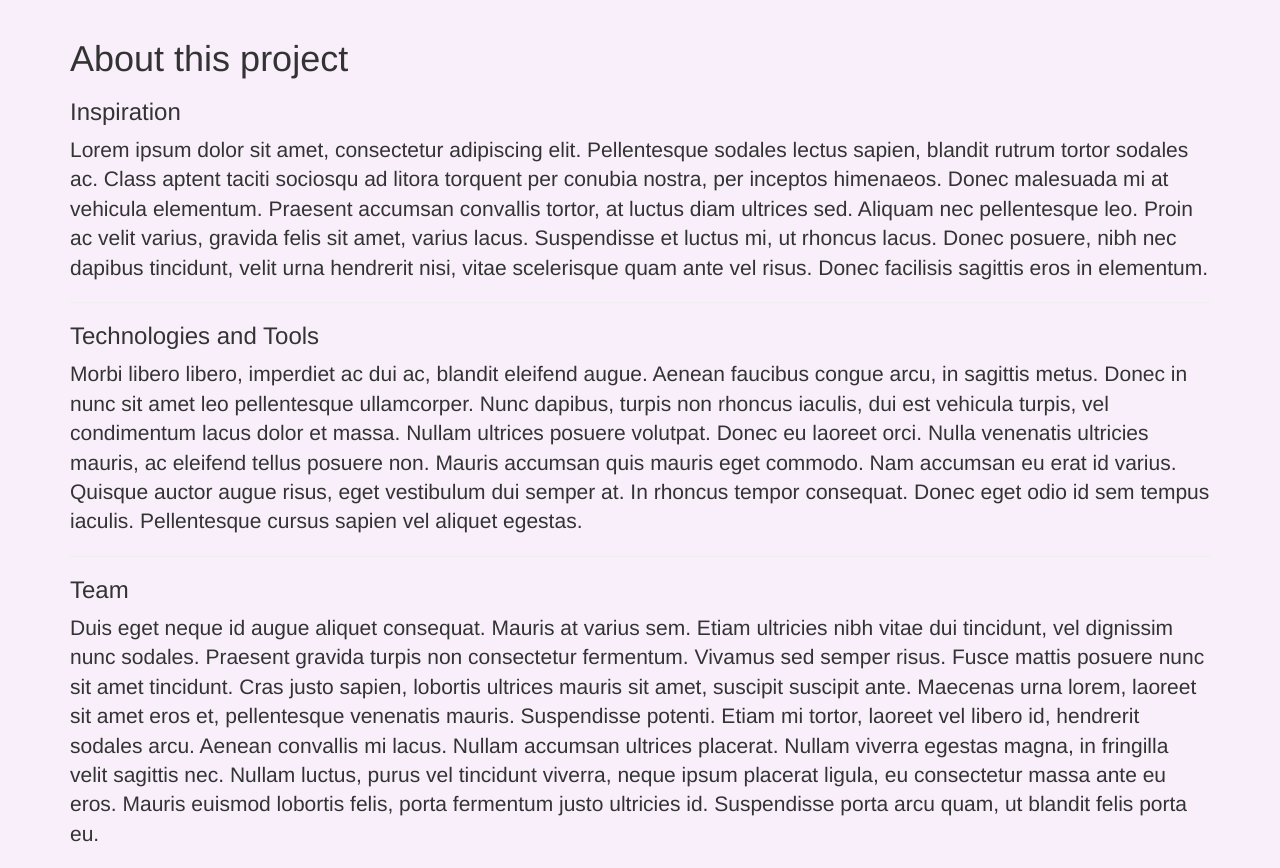
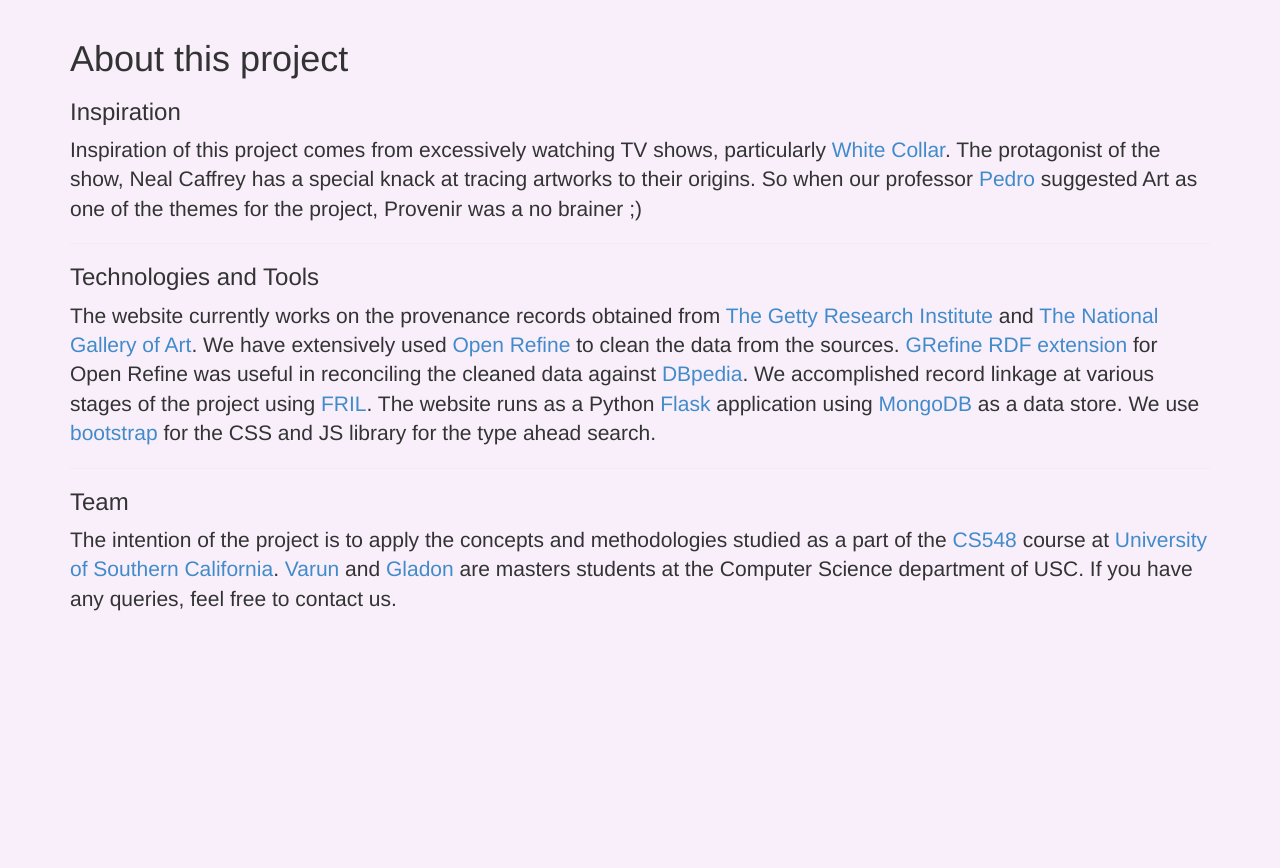
Before and after one commit to warunsl/Provenir, a Flask app: page /about in a window 1280 px wide. Shown: the part 51-919 px from the top of the page. After the commit the page ends 662 px from the top, so only its background shows below. Run offline with Flask 2, Linux system fonts and the light colour scheme; some libraries are stand-ins or nearby versions.

Commit message:
About page

```diff
--- a/app/templates/about.html
+++ b/app/templates/about.html
@@ -42,17 +42,19 @@
 
             <h3>Inspiration</h3>
             <p class="lead">
-                Lorem ipsum dolor sit amet, consectetur adipiscing elit. Pellentesque sodales lectus sapien, blandit rutrum tortor sodales ac. Class aptent taciti sociosqu ad litora torquent per conubia nostra, per inceptos himenaeos. Donec malesuada mi at vehicula elementum. Praesent accumsan convallis tortor, at luctus diam ultrices sed. Aliquam nec pellentesque leo. Proin ac velit varius, gravida felis sit amet, varius lacus. Suspendisse et luctus mi, ut rhoncus lacus. Donec posuere, nibh nec dapibus tincidunt, velit urna hendrerit nisi, vitae scelerisque quam ante vel risus. Donec facilisis sagittis eros in elementum.
+                Inspiration of this project comes from excessively watching TV shows, particularly <a href="http://www.usanetwork.com/whitecollar">White Collar</a>. The protagonist of the show, Neal Caffrey has a special knack at tracing artworks to their origins. So when our professor <a href="http://www.isi.edu/~szekely/">Pedro</a> suggested Art as one of the themes for the project, Provenir was a no brainer ;)
             </p>
             <hr>
             <h3>Technologies and Tools</h3>
             <p class="lead">
-                Morbi libero libero, imperdiet ac dui ac, blandit eleifend augue. Aenean faucibus congue arcu, in sagittis metus. Donec in nunc sit amet leo pellentesque ullamcorper. Nunc dapibus, turpis non rhoncus iaculis, dui est vehicula turpis, vel condimentum lacus dolor et massa. Nullam ultrices posuere volutpat. Donec eu laoreet orci. Nulla venenatis ultricies mauris, ac eleifend tellus posuere non. Mauris accumsan quis mauris eget commodo. Nam accumsan eu erat id varius. Quisque auctor augue risus, eget vestibulum dui semper at. In rhoncus tempor consequat. Donec eget odio id sem tempus iaculis. Pellentesque cursus sapien vel aliquet egestas.
+                The website currently works on the provenance records obtained from <a href="http://www.getty.edu/research/">The Getty Research Institute</a> and <a href="http://www.nga.gov/content/ngaweb.html">The National Gallery of Art</a>. We have extensively used <a href="https://github.com/OpenRefine/OpenRefine">Open Refine</a> to clean the data from the sources. <a href="http://refine.deri.ie/">GRefine RDF extension</a> for Open Refine was useful in reconciling the cleaned data against <a href="http://dbpedia.org/About">DBpedia</a>. We accomplished record linkage at various stages of the project using <a href="http://fril.sourceforge.net/">FRIL</a>.
+
+                The website runs as a Python <a href="flask.pocoo.org">Flask</a> application using <a href="http://www.mongodb.org/">MongoDB</a> as a data store. We use <a href="getbootstrap.com">bootstrap</a> for the CSS and JS library for the type ahead search.
             </p>
             <hr>
             <h3>Team</h3>
             <p class="lead">
-                Duis eget neque id augue aliquet consequat. Mauris at varius sem. Etiam ultricies nibh vitae dui tincidunt, vel dignissim nunc sodales. Praesent gravida turpis non consectetur fermentum. Vivamus sed semper risus. Fusce mattis posuere nunc sit amet tincidunt. Cras justo sapien, lobortis ultrices mauris sit amet, suscipit suscipit ante. Maecenas urna lorem, laoreet sit amet eros et, pellentesque venenatis mauris. Suspendisse potenti. Etiam mi tortor, laoreet vel libero id, hendrerit sodales arcu. Aenean convallis mi lacus. Nullam accumsan ultrices placerat. Nullam viverra egestas magna, in fringilla velit sagittis nec. Nullam luctus, purus vel tincidunt viverra, neque ipsum placerat ligula, eu consectetur massa ante eu eros. Mauris euismod lobortis felis, porta fermentum justo ultricies id. Suspendisse porta arcu quam, ut blandit felis porta eu.
+                The intention of the project is to apply the concepts and methodologies studied as a part of the <a href="http://web-app.usc.edu/soc/syllabus/20133/29980.pdf">CS548</a> course at <a href="http://www.usc.edu/">University of Southern California</a>. <a href="www.linkedin.com/in/warunsl">Varun</a> and <a href="http://www.linkedin.com/profile/view?id=108062227">Gladon</a> are masters students at the Computer Science department of USC. If you have any queries, feel free to contact us.
             </p>
             <!-- <div class=".col-md-6">
                 <iframe src="http://githubbadge.appspot.com/warunsl" style="border: 0;height: 142px;width: 200px;overflow: hidden;" frameBorder="0"></iframe>
```
